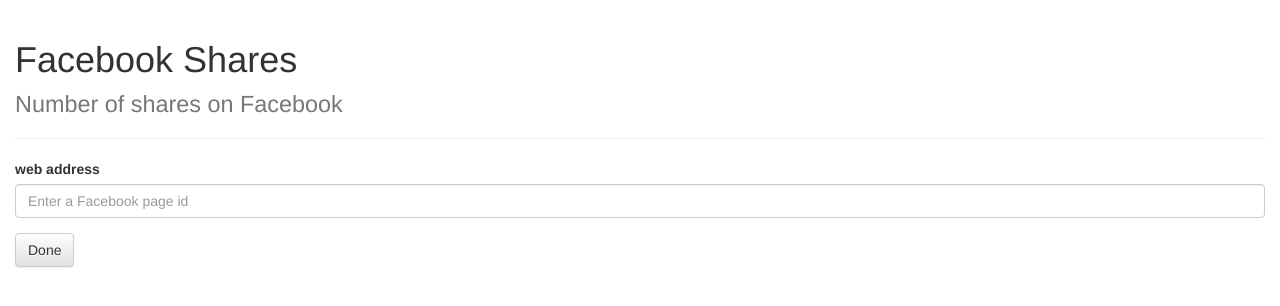
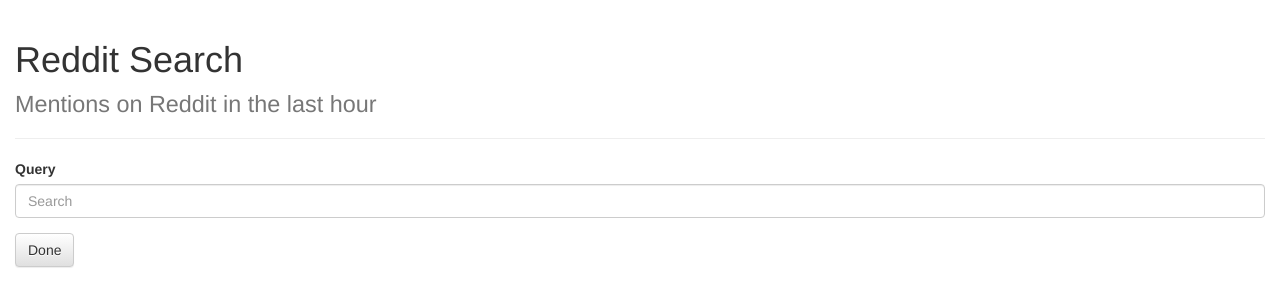
Before and after one commit to slabs-io/slab-source-reddit, a website: page input/index.html in a window 1280 px wide. Drawn offline with nearby package versions, Linux system fonts and the light colour scheme.

Commit message:
updated settings page

```diff
--- a/input/index.html
+++ b/input/index.html
@@ -10,13 +10,13 @@
     <div class="container-fluid">
 
         <div class="page-header">
-            <h1>Facebook Shares<br/><small>Number of shares on Facebook</small></h1>
+            <h1>Reddit Search<br/><small>Mentions on Reddit in the last hour</small></h1>
         </div>
 
         <form role="form">
             <div class="form-group">
-                <label for="searchQuery">web address</label>
-                <input class="form-control" id="searchQuery" placeholder="Enter a Facebook page id">
+                <label for="searchQuery">Query</label>
+                <input class="form-control" id="searchQuery" placeholder="Search">
             </div>
             <button type="button" class="btn btn-default" onclick="compileObject()">Done</button>
         </form>
```
